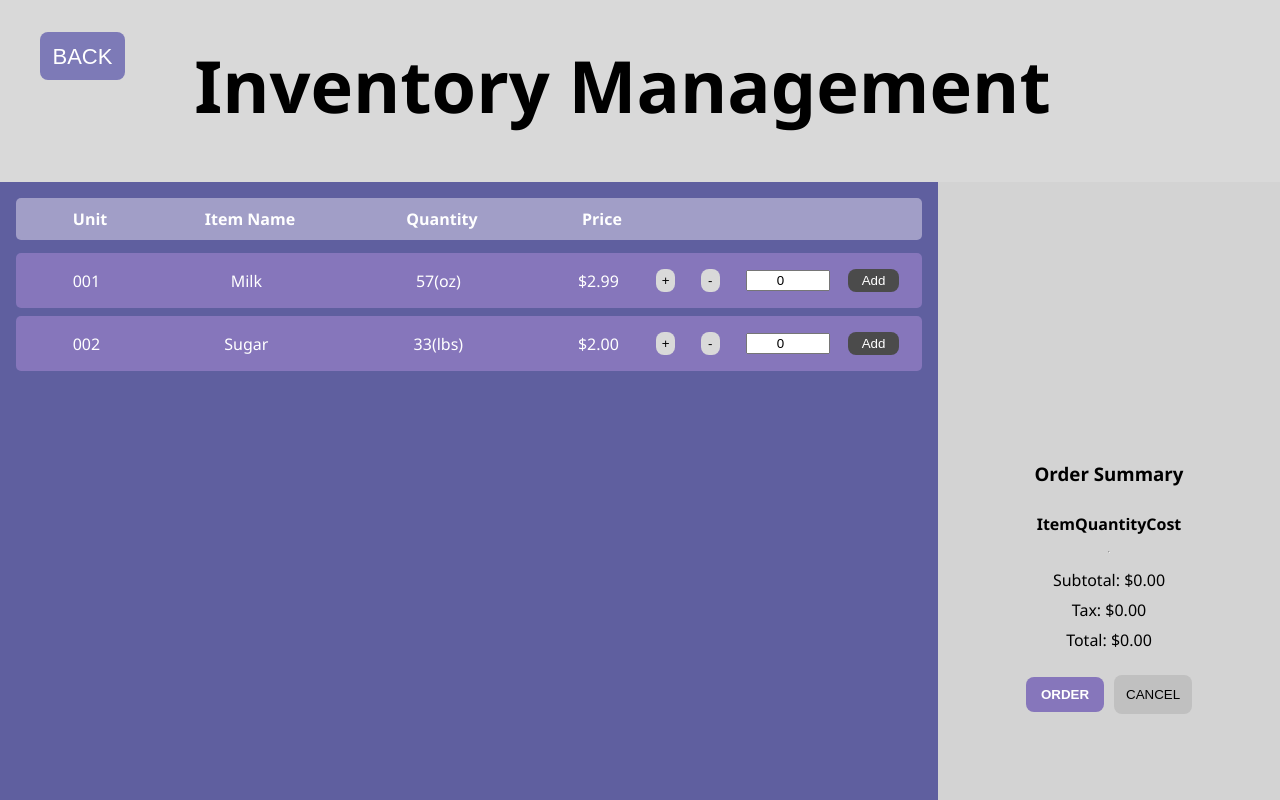
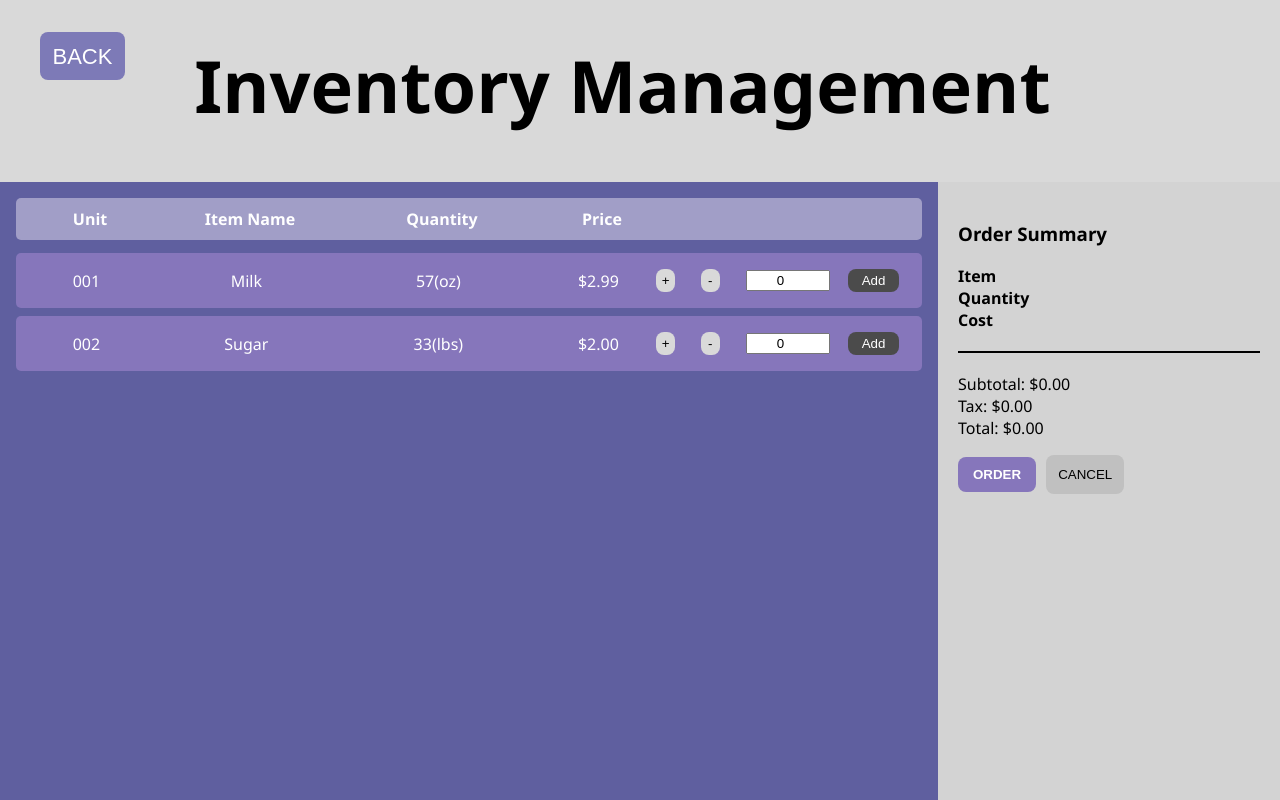
Before and after one commit to milanj08/Coffee-Shop-App, a React (Create React App) app in the folder frontend/: page /inventory in a window 1280 px wide. Shown: the top 800 px of the page. Built offline with nearby package versions, Linux system fonts and the light colour scheme.

Commit message:
adjusting styling for inventory and baristaHome

```diff
--- a/frontend/src/pages/baristaHome.css
+++ b/frontend/src/pages/baristaHome.css
@@ -11,7 +11,7 @@
     background-color: darkred;
 }
 
-.order-container{
+.orderContainer{
     display: flex;
     flex-direction: column;
     justify-content: center;
--- a/frontend/src/pages/baristaHome.js
+++ b/frontend/src/pages/baristaHome.js
@@ -20,7 +20,7 @@ const BaristaHome = () => {
                 <h1 id = "mainTitle">Barista</h1>
             </div>
 
-            <div className="order-container">
+            <div className="orderContainer">
                 <div className="order-row">
                     <span id = "boxHeader">Order #</span>
                 </div>
--- a/frontend/src/pages/inventory.js
+++ b/frontend/src/pages/inventory.js
@@ -138,7 +138,7 @@ const Inventory = () => {
 
 
                     { /* Holds summary labels */ }
-                    <div class="summaryLabels">
+                    <div class="summaryHeader">
                         <span class="summaryLabels">Item</span>
                         <span class="summaryLabels">Quantity</span>
                         <span class="summaryLabels">Cost</span>
@@ -146,7 +146,7 @@ const Inventory = () => {
 
                     { /* Map through each item to fill rows with items to be ordered */ }
                     {order.map((item, idx) => (
-                        <div key={idx} className="order-row">
+                        <div key={idx} className="summaryHeader">
                             <span>{item.name}</span>
                             <span>{item.quantity}</span>
                             <span>${(item.price * item.quantity).toFixed(2)}</span>
@@ -155,7 +155,7 @@ const Inventory = () => {
 
 
                     { /* straight line to split items and cost */ }
-                    <hr />
+                    <div style={{ height: '2px', backgroundColor: 'black', width: '100%', margin: '20px 0' }}></div>
 
                     <div>Subtotal: ${subtotal.toFixed(2)}</div>
                     <div>Tax: ${tax.toFixed(2)}</div>
```
